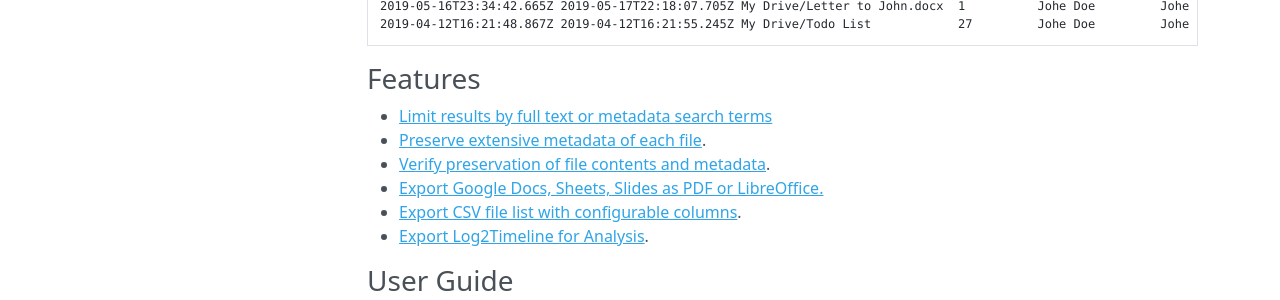
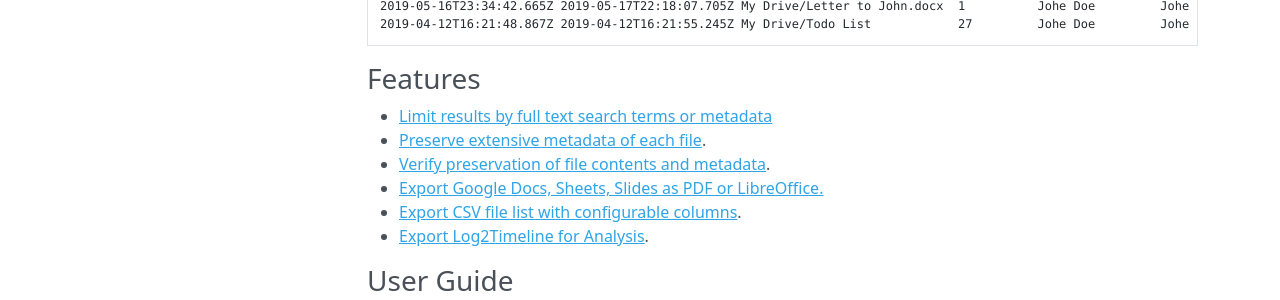
Before and after one commit to andresebr/kumodd, an MkDocs documentation site: the page built from docs/README.md, in a window 1280 px wide and 1131 px high. Shown: the part 322-622 px from the top of the window. Built offline with MkDocs 1.6.1, drawn with Linux system fonts in a browser that asks for light colours; nearby versions of some CDN libraries.

````diff
--- a/docs/README.md
+++ b/docs/README.md
@@ -15,7 +15,7 @@
 2019-04-12T16:21:48.867Z 2019-04-12T16:21:55.245Z My Drive/Todo List            27         Johe Doe         Johe Doe         -
 ```
 ## Features
-- [Limit results by full text or metadata search terms](guide/Search-Query)
+- [Limit results by full text search terms or metadata](guide/Search-Query)
 - [Preserve extensive metadata of each file](guide/Example-Metadata).
 - [Verify preservation of file contents and metadata](guide/Methods).
 - [Export Google Docs, Sheets, Slides as PDF or LibreOffice.](guide/Command-line-options)
````
Also changed, not shown: README.md (+2 -2 lines).
